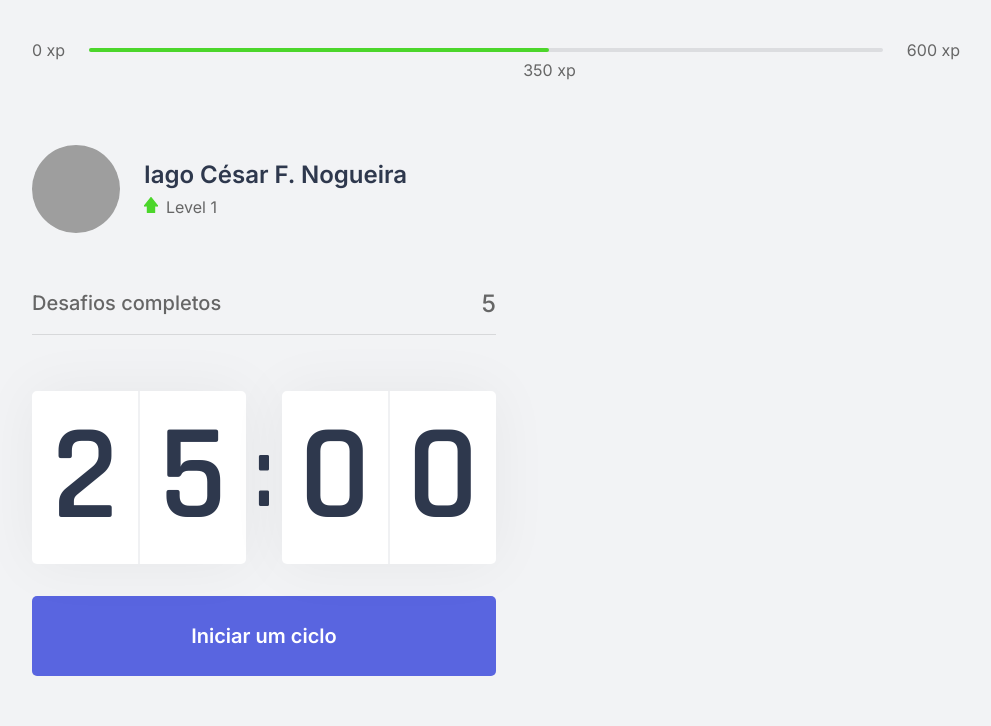
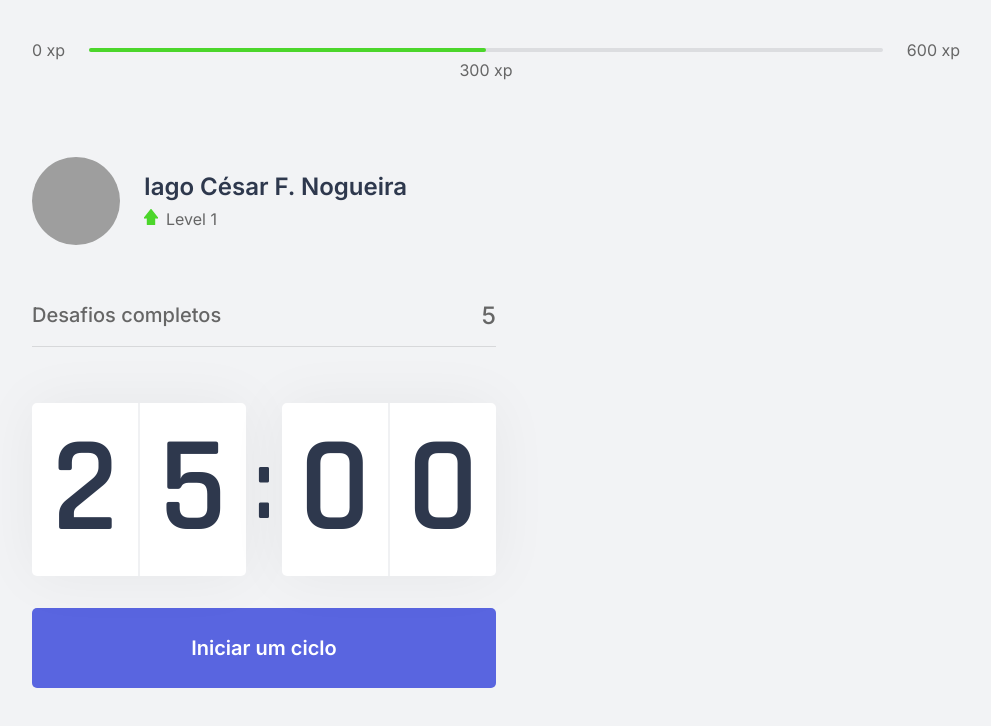
Before and after one commit to FelipeMartini/cursos-rocketseat-nlw-04-react, a Next.js app: page / in a window 1280 px wide. Shown: the top 726 px of the page, without its empty margins (144-1135 px from the left). Built offline with nearby package versions, Linux system fonts and the light colour scheme; grey boxes are pictures that could not be loaded.

Commit message:
Teste on Experience bar

```diff
--- a/src/components/ExperienceBar.tsx
+++ b/src/components/ExperienceBar.tsx
@@ -5,7 +5,7 @@ import styles from '../styles/components/ExperienceBar.module.css'
 const ExperienceBar: React.FC = () => {
   const maxXP = 600;
   const minXP = 0;
-  const currentXP = 350;
+  const currentXP = 300;
 
   const [percentXP, setPercentXP] = useState('')
 
--- a/src/styles/components/ExperienceBar.module.css
+++ b/src/styles/components/ExperienceBar.module.css
@@ -1,6 +1,7 @@
 .experienceBar {
   display: flex;
   align-items: center;
+  margin-bottom: 1.5rem;
 }
 
 .experienceBar span {
```
